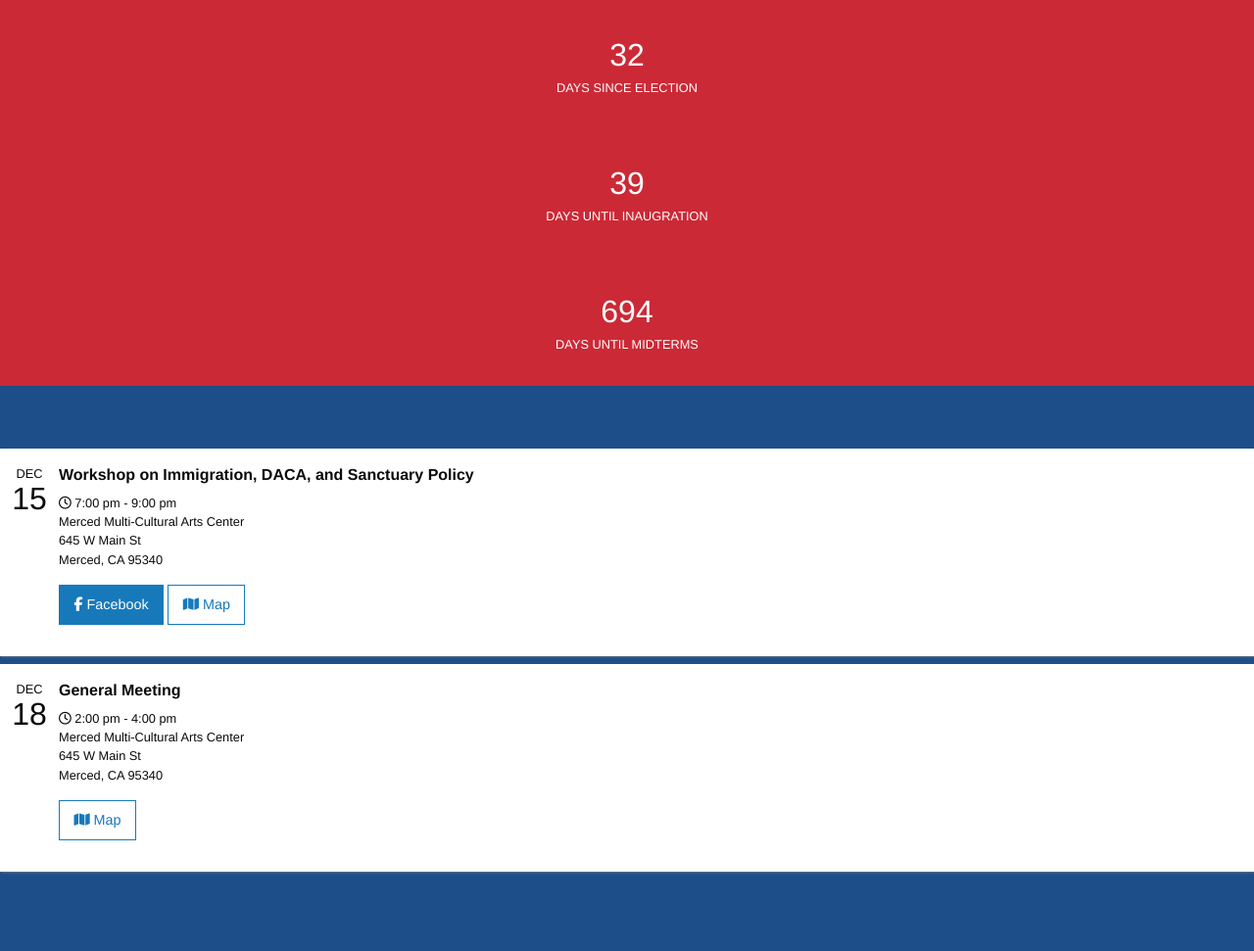
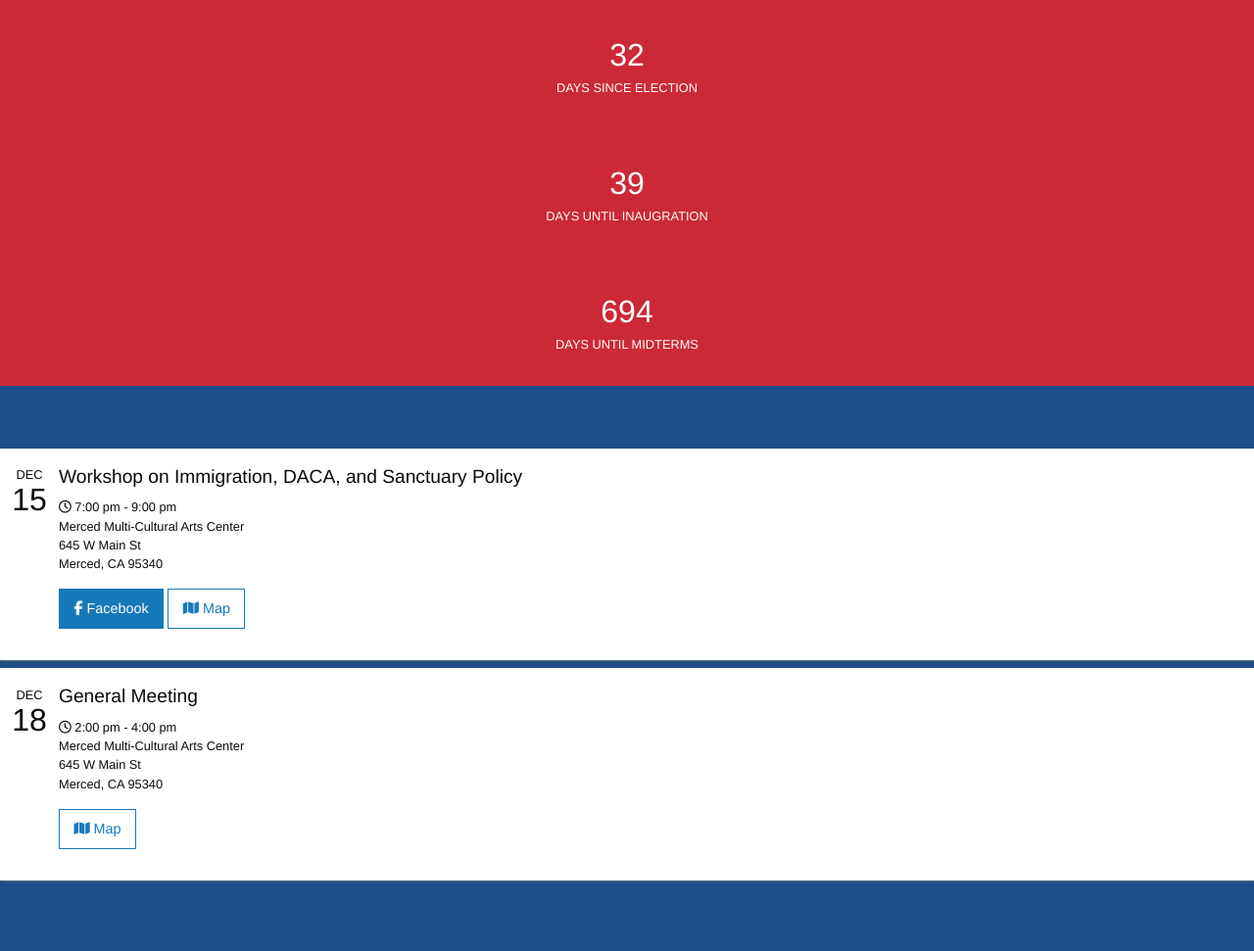
Before and after one commit to joshuadotbio/mercedcan.com, a Jekyll site: the page built from index.html, in a window 1280 px wide. Shown: the whole page at 98% size. Built offline with Jekyll 4.4.1, drawn with Linux system fonts in a browser that asks for light colours; nearby versions of some CDN libraries.

Commit message:
some typographic changes

```diff
--- a/_sass/_base.scss
+++ b/_sass/_base.scss
@@ -68,7 +68,7 @@ address {
 .event-date {
   display: table-cell;
   vertical-align: top;
-  padding: 1em 0;
+  padding: 1.1em 0;
   width: 60px;
   text-align: center;
 }
@@ -92,8 +92,8 @@ address {
   padding-bottom: 1em;
 
   h2 {
-    font-size: 1em;
-    font-weight: bold;
+    font-size: 1.2em;
+    font-weight: normal;
     margin-top: 0;
   }
 }
```
